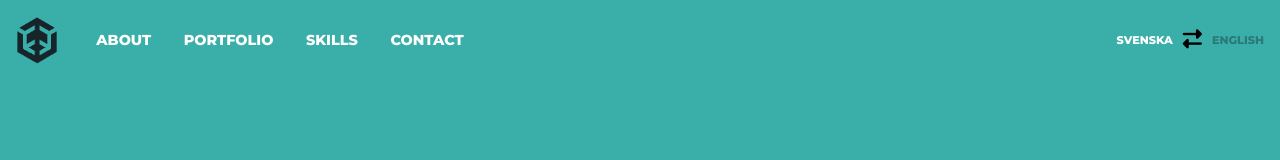
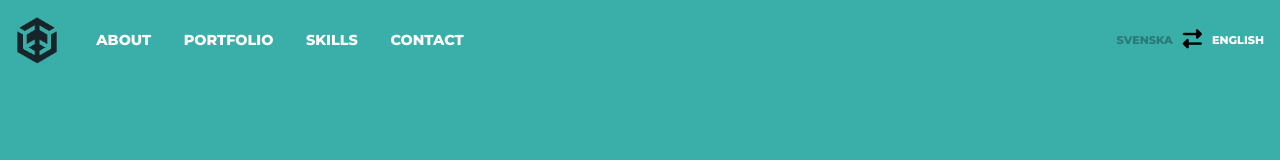
Before and after one commit to FThelin/DigitalCV, a React (Create React App) app: page / in a window 1280 px wide. Shown: the top 160 px of the page. Built offline with nearby package versions, Linux system fonts and the light colour scheme; a web font is replaced by a local one.

Commit message:
about page shows different text depending in lang

```diff
--- a/src/App.js
+++ b/src/App.js
@@ -1,4 +1,4 @@
-import React, { useState, useEffect } from "react";
+import React, { useEffect, useState } from "react";
 import LogoContainer from "./containers/logoContainer";
 import Header from "./containers/header";
 import About from "./containers/about";
@@ -6,9 +6,10 @@ import Skills from "./containers/skills";
 import Portfolio from "./containers/portfolio";
 import Contact from "./containers/contact";
 import { BrowserRouter as Router, Switch, Route } from "react-router-dom";
+import { LanguageContext } from "./context/languageContext";
 
 function App() {
-  const [language, setLanguage] = useState("sv");
+  const [language, setLanguage] = useState("en");
 
   const changeLanguage = () => {
     language === "sv" ? setLanguage("en") : setLanguage("sv");
@@ -20,20 +21,18 @@ function App() {
   }, [language]);
 
   return (
+    <LanguageContext.Provider value={{ language, changeLanguage }}>
       <Router>
-      <Header changeLanguage={changeLanguage} />
+        <Header />
         <Switch>
           <Route path="/" exact component={LogoContainer} />
-        <Route
-          path="/about"
-          exact
-          render={props => <About {...props} language={language} />}
-        />
+          <Route path="/about" exact component={About} />
           <Route path="/skills" exact component={Skills} />
           <Route path="/portfolio" exact component={Portfolio} />
           <Route path="/contact" exact component={Contact} />
         </Switch>
       </Router>
+    </LanguageContext.Provider>
   );
 }
 
--- a/src/components/about-text.js
+++ b/src/components/about-text.js
@@ -1,7 +1,11 @@
-import React from "react";
+import React, { useContext } from "react";
 import { createUseStyles } from "react-jss";
+import { LanguageContext } from "../context/languageContext";
+import texts from "../languagesText";
 
 const AboutText = () => {
+  const { language } = useContext(LanguageContext);
+
   const useStyles = createUseStyles({
     div: {
       gridArea: "text"
@@ -12,8 +16,16 @@ const AboutText = () => {
 
   return (
     <div className={classes.div}>
-      <h1>Om mig</h1>
-      <p>Bla bla...</p>
+      <h1>
+        {language === "sv"
+          ? texts[0].swedish.aboutHeading
+          : texts[1].english.aboutHeading}
+      </h1>
+      <p>
+        {language === "sv"
+          ? texts[0].swedish.aboutText
+          : texts[1].english.aboutText}
+      </p>
     </div>
   );
 };
--- a/src/components/language.js
+++ b/src/components/language.js
@@ -27,8 +27,8 @@ const Language = props => {
   });
 
   const classes = useStyles();
-  const [swedishhActive, setSwedishActive] = useState(classes.active);
-  const [englishActive, setEnglishActive] = useState(null);
+  const [swedishhActive, setSwedishActive] = useState(null);
+  const [englishActive, setEnglishActive] = useState(classes.active);
 
   const handleLanguage = () => {
     swedishhActive === null
--- a/src/components/navbar.js
+++ b/src/components/navbar.js
@@ -1,8 +1,11 @@
-import React from "react";
+import React, { useContext } from "react";
 import { createUseStyles } from "react-jss";
 import { Link } from "react-router-dom";
+import { LanguageContext } from "../context/languageContext";
 
 const Navbar = () => {
+  const { language } = useContext(LanguageContext);
+
   const useStyles = createUseStyles({
     ul: {
       display: "flex",
@@ -28,22 +31,22 @@ const Navbar = () => {
     <ul className={classes.ul}>
       <li>
         <Link className={classes.link} to="/about">
-          ABOUT
+          {language === "sv" ? "OM MIG" : "ABOUT"}
         </Link>
       </li>
       <li>
         <Link className={classes.link} to="/portfolio">
-          PORTFOLIO
+          {language === "sv" ? "PORTFÖLJ" : "PORTFOLIO"}
         </Link>
       </li>
       <li>
         <Link className={classes.link} to="/skills">
-          SKILLS
+          {language === "sv" ? "FÄRDIGHETER" : "SKILLS"}
         </Link>
       </li>
       <li>
         <Link className={classes.link} to="/contact">
-          CONTACT
+          {language === "sv" ? "KONTAKT" : "CONTACT"}
         </Link>
       </li>
     </ul>
--- a/src/containers/about.js
+++ b/src/containers/about.js
@@ -22,8 +22,8 @@ const About = () => {
       gridTemplateRows: "repeat(4, 1fr)",
       gridTemplateAreas: `
           ". . . .  . . . ."
-          ". text text text . q q ."
-          ". text text text . q q."
+          ". text text . . q q ."
+          ". text text . . q q."
           ". . . year year . . ."
         `,
       background: `url(${backgroundImage})`,
--- a/src/containers/header.js
+++ b/src/containers/header.js
@@ -1,10 +1,13 @@
-import React from "react";
+import React, { useContext } from "react";
 import Logo from "../assets/logo.png";
 import Navbar from "../components/navbar";
 import Language from "../components/language";
 import { Link } from "react-router-dom";
+import { LanguageContext } from "../context/languageContext";
 
 const Header = props => {
+  const { changeLanguage } = useContext(LanguageContext);
+
   return (
     <div style={headerStyles}>
       <div style={leftContainer}>
@@ -14,7 +17,7 @@ const Header = props => {
 
         <Navbar />
       </div>
-      <Language changeLanguage={props.changeLanguage} />
+      <Language changeLanguage={changeLanguage} />
     </div>
   );
 };
--- a/src/context/languageContext.js
+++ b/src/context/languageContext.js
@@ -0,0 +1,3 @@
+import { createContext } from "react";
+
+export const LanguageContext = createContext("en");
--- a/src/languagesText.js
+++ b/src/languagesText.js
@@ -1,16 +1,18 @@
+const d = new Date();
+const year = d.getYear();
+let age = year - 82;
+
 const texts = [
   {
     swedish: {
       aboutHeading: "Om mig",
-      aboutText:
-        "Lorem Ipsum is simply dummy text of the printing and typesetting industry. Lorem Ipsum has been the industry's standard dummy text ever since the 1500sSV"
+      aboutText: `Efter att ha jobbat 15 år med hamnverksamhet och många år som processägare och kravställare inom IT bestämde jag mig för att jag inte vill beställa funktionalitet, jag vill bygga den. Jag har hunnit bli ${age} år och studerar till Front-End Developer. Vill du veta mer? Navigera med pilarna till viktiga årtal i mitt liv.`
     }
   },
   {
     english: {
       aboutHeading: "About me",
-      aboutText:
-        "Lorem Ipsum is simply dummy text of the printing and typesetting industry. Lorem Ipsum has been the industry's standard dummy text ever since the 1500s, when an unknown printer took a galley of type and scrambled it to make a type specimen book. It has survived not only five centuries, but also the leap into electronic typesetting, remaining essentially unchanged. It was popularised in the 1960s with the release of Letraset sheets containing Lorem Ipsum passagesEN"
+      aboutText: `After 15 years in the shipping industry and many years as process owner and specifier within IT, I decided that I don´t want to order the functionality, I want to build it. I am now ${age} years old and currently studying to become a Front-End Developer. Do you want to know more? Navigate using the arrows to view important milestones in my life.`
     }
   }
 ];
```
Lines whose indentation alone changed are shown as unchanged.
